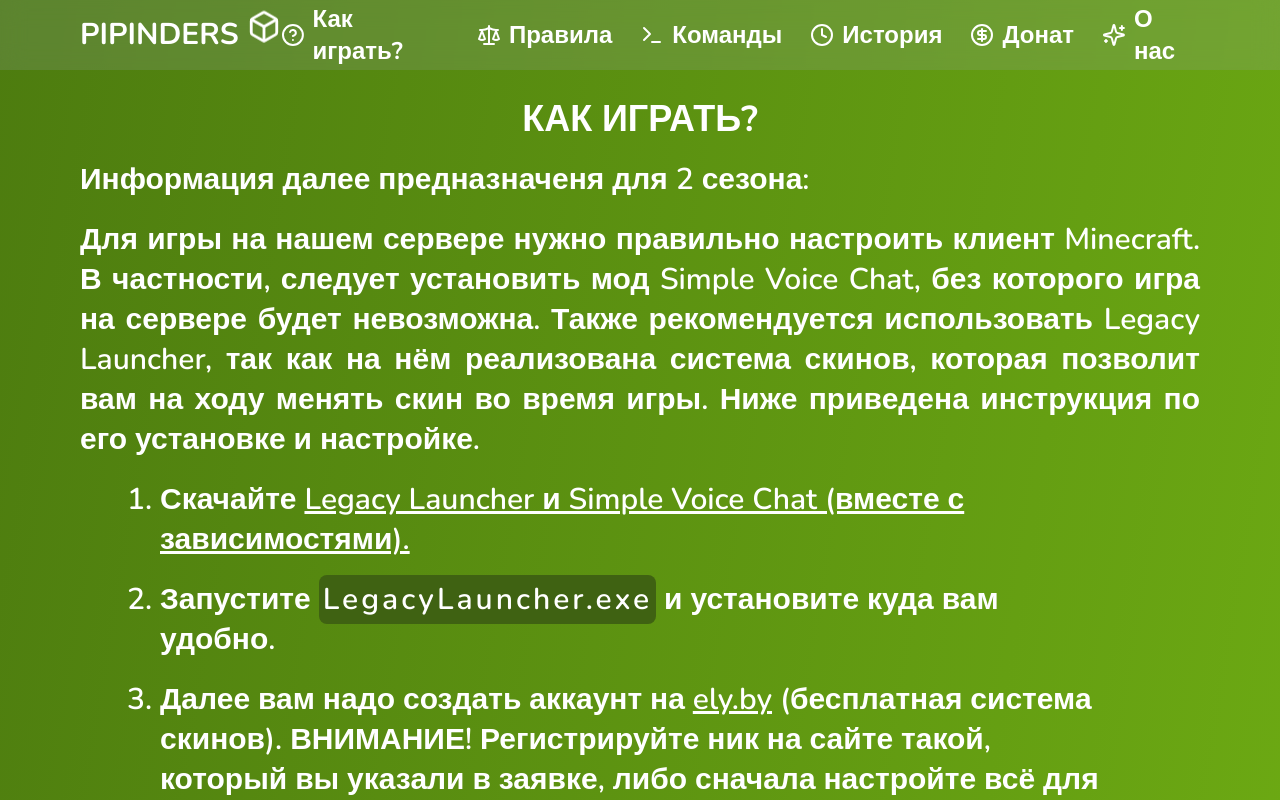
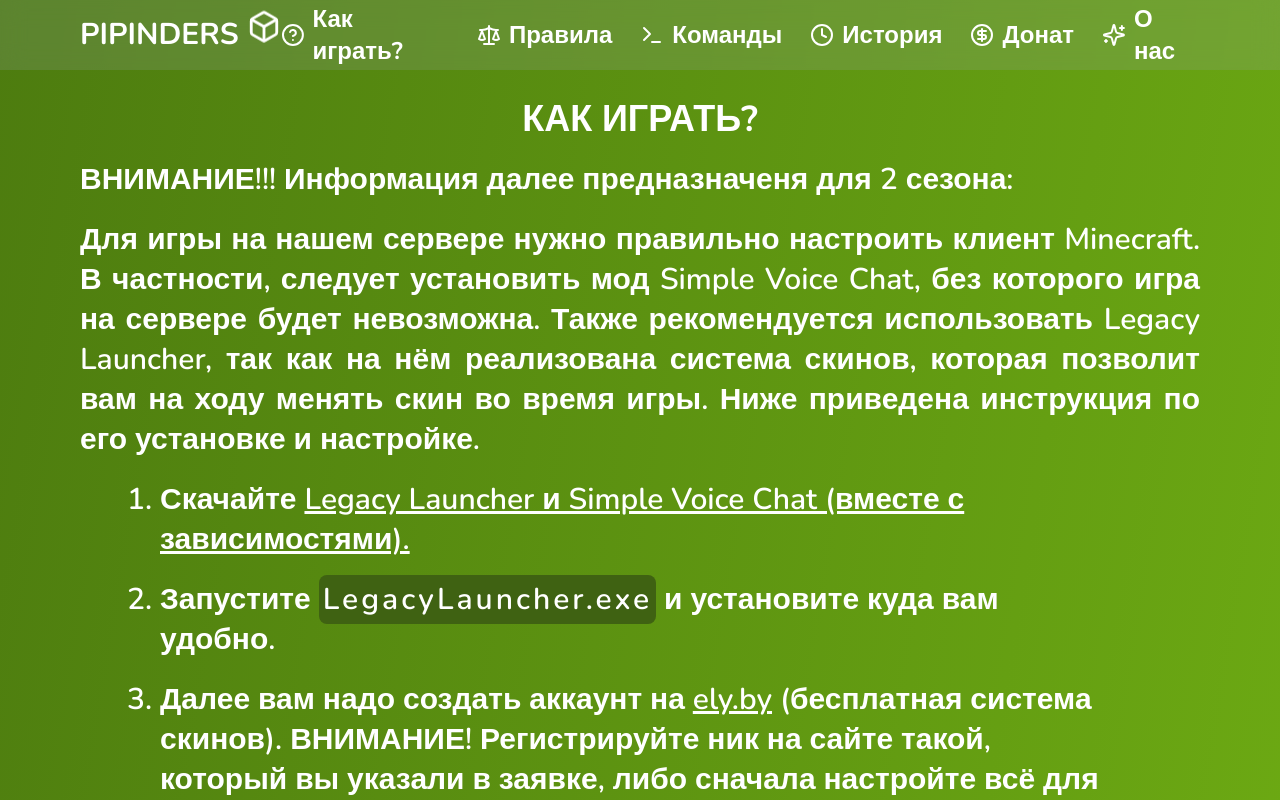
Before and after one commit to MrAbragadabra/pipinders, a Next.js app: page /how-to-play in a window 1280 px wide. Shown: the top 800 px of the page. Built offline with nearby package versions, Linux system fonts and the light colour scheme.

Commit message:
внимание внимание

```diff
--- a/src/components/shared/howToPlay.tsx
+++ b/src/components/shared/howToPlay.tsx
@@ -21,7 +21,7 @@ export const HowToPlay: React.FC<Props> = ({ className }) => {
 			</div>
 			<div>
 			<p className='text-justify text-white font-semibold mt-5 text-3xl leading-10'>
-					Информация далее предназначеня для 2 сезона:
+					ВНИМАНИЕ!!! Информация далее предназначеня для 2 сезона:
 				</p>
 				<p className='text-justify text-white font-semibold mt-5 text-3xl leading-10'>
 					Для игры на нашем сервере нужно правильно настроить клиент Minecraft. В частности, следует установить мод Simple Voice Chat, без
```
